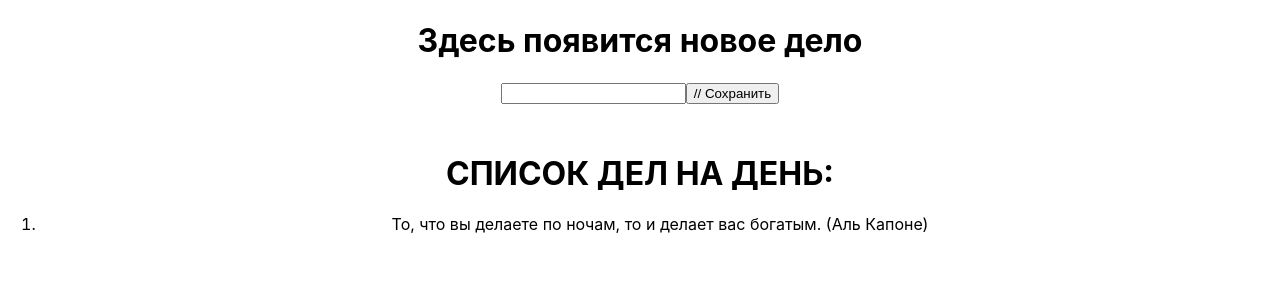
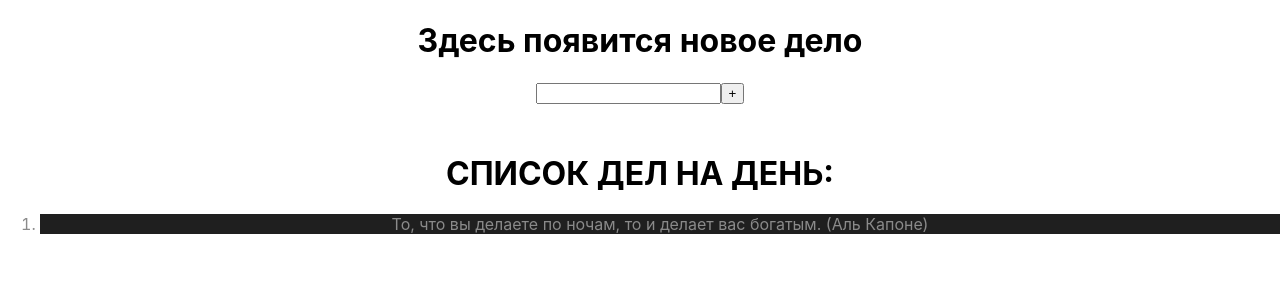
Before and after one commit to arturican/homeworknew, a React (Create React App) app: page / in a window 1280 px wide. Shown: the top 300 px of the page. Built offline with nearby package versions, Linux system fonts and the light colour scheme.

Commit message:
Выполнение 3 задачи

```diff
--- a/src/App.tsx
+++ b/src/App.tsx
@@ -1,16 +1,16 @@
 import './App.css';
-import { HW1 } from './HW/1/HW1';
-import { HW2 } from './HW/2/HW2';
-import { HW3 } from './HW/3/HW3';
-import { HW4 } from './HW/4/HW4';
+import {HW1} from './HW/1/HW1';
+import {HW2} from './HW/2/HW2';
+import {HW3} from './HW/3/HW3';
+import {HW4} from './HW/4/HW4';
 
 function App() {
     return (
         <div className="App">
             {/*<HW1 />*/}
             {/* <HW2 />*/}
-      <HW3 />
-      {/*<HW4 />*/}
+            {/*<HW3 />*/}
+            <HW4 />
         </div>
     );
 }
--- a/src/HW/4/Button.tsx
+++ b/src/HW/4/Button.tsx
@@ -1,11 +1,11 @@
 type ButtonPropsType = {
-  callBack: any // НУЖНО ПРОТИПИЗИРОВАТЬ
-  name: any // НУЖНО ПРОТИПИЗИРОВАТЬ
+  callBack: () => void // НУЖНО ПРОТИПИЗИРОВАТЬ
+  name: string // НУЖНО ПРОТИПИЗИРОВАТЬ
 };
 
 export const Button = (props: ButtonPropsType) => {
   const callBackHandler = () => {
-    // НУЖНО ДОПИСАТЬ
+    props.callBack()
   };
 
   return (
--- a/src/HW/4/HW4.tsx
+++ b/src/HW/4/HW4.tsx
@@ -24,27 +24,27 @@
 
   return (
     <div id={'hw04'}>
-      {/*{currentText ? (*/}
-      {/*  <h1 id={'hw04-text'}>{currentText}</h1>*/}
-      {/*) : (*/}
-      {/*  <h1 id={'hw04-default-text'}>Здесь появится новое дело</h1>*/}
-      {/*)}*/}
+      {currentText ? (
+        <h1 id={'hw04-text'}>{currentText}</h1>
+      ) : (
+        <h1 id={'hw04-default-text'}>Здесь появится новое дело</h1>
+      )}
 
-      {/*<Input НЕ ХВАТАЕТ АРГУМЕНТОВ />*/}
+      <Input currentText={currentText} setCurrentText={setCurrentText}/>
 
-      {/*<Button НЕ ХВАТАЕТ АРГУМЕНТОВ />*/}
+      <Button name={'+'} callBack={handleSave}/>
 
-      {/*<h1 style={{ marginTop: '50px' }}>СПИСОК ДЕЛ НА ДЕНЬ:</h1>*/}
+      <h1 style={{ marginTop: '50px' }}>СПИСОК ДЕЛ НА ДЕНЬ:</h1>
 
-      {/*<ol id={'hw04-tasks'}>*/}
-      {/*  {texts.map((el, index) => {*/}
-      {/*    return (*/}
-      {/*      <li key={index} id={`hw04-task-${index}`} className={ЕСЛИ ЧЕТН ? S.chetNechet : ''}>*/}
-      {/*        {el}*/}
-      {/*      </li>*/}
-      {/*    );*/}
-      {/*  })}*/}
-      {/*</ol>*/}
+      <ol id={'hw04-tasks'}>
+        {texts.map((el, index) => {
+          return (
+            <li key={index} id={`hw04-task-${index}`} className={index % 2 === 0 ? s.chetNechet : ''}>
+              {el}
+            </li>
+          );
+        })}
+      </ol>
     </div>
   );
 };
--- a/src/HW/4/Input.tsx
+++ b/src/HW/4/Input.tsx
@@ -1,14 +1,16 @@
+import {ChangeEvent} from "react";
+
 type InputPropsType = {
-	currentText: any // НУЖНО ПРОТИПИЗИРОВАТЬ
-	setCurrentText: any // НУЖНО ПРОТИПИЗИРОВАТЬ
+	currentText: string // НУЖНО ПРОТИПИЗИРОВАТЬ
+	setCurrentText: (string: string) => void // НУЖНО ПРОТИПИЗИРОВАТЬ
 };
 
 export const Input = (props: InputPropsType) => {
-	const onChangeHandler = (event: 'НУЖНО ПРОТИПИЗИРОВАТЬ') => {
-		// НУЖНО ДОПИСАТЬ
+	const onChangeHandler = (event: ChangeEvent<HTMLInputElement>) => {
+		props.setCurrentText(event.currentTarget.value)
 	};
 
-	// return (
-	//   <input id={'hw04-input'} type="text" value={props.currentText} onChange={onChangeHandler} />
-	// );
+	return (
+	   <input id={'hw04-input'} type="text" value={props.currentText} onChange={onChangeHandler} />
+	 );
 };
```
Also changed, not shown: src/HW/3/HW3.tsx (line endings or trailing spaces). Lines whose indentation alone changed are shown as unchanged.
